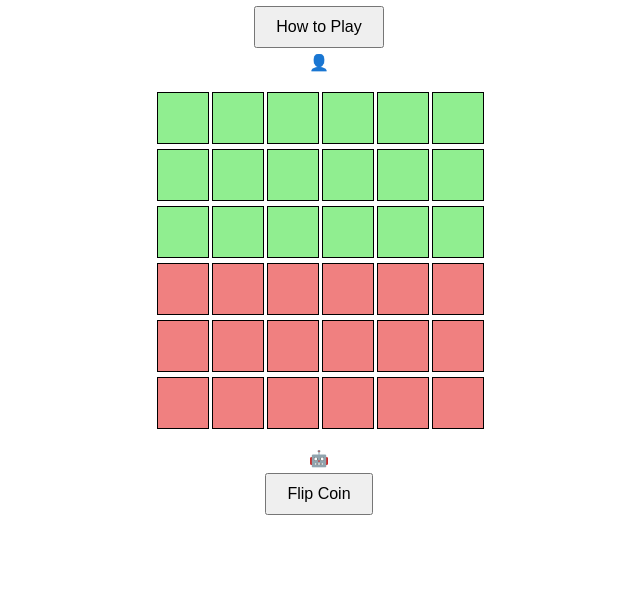
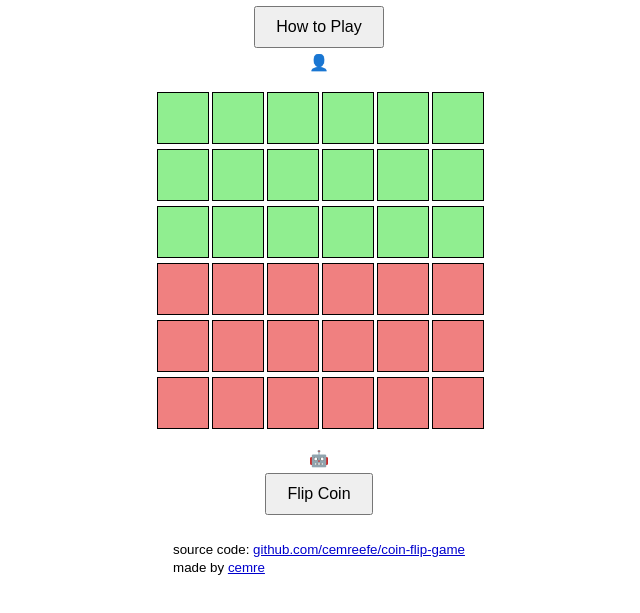
Before and after one commit to cemreefe/coin-flip-game, a plain HTML site: page index.html in a window 1280 px wide. Shown: the part 87-700 px from the top of the page, without its empty margins (321-961 px from the left). Drawn offline with Linux system fonts and the light colour scheme.

Commit message:
Add links to source and blog

```diff
--- a/index.html
+++ b/index.html
@@ -44,6 +44,9 @@
             margin-top: 20px;
             font-size: 18px;
         }
+        a {
+            color: mediumblue;
+        }
     </style>
 </head>
 <body>
@@ -54,6 +57,13 @@
     <div>🤖</div>
     <button id="flip-button">Flip Coin</button>
     <div id="message"></div>
+    <div>
+        <small>
+            source code: <a href="https://github.com/cemreefe/coin-flip-game">github.com/cemreefe/coin-flip-game</a>
+            <br>
+            made by <a href="https://cemrekarakas.com/">cemre</a>
+        </small>
+    </div>
     <script>
         const gridElement = document.getElementById('grid');
         const flipButton = document.getElementById('flip-button');
```
